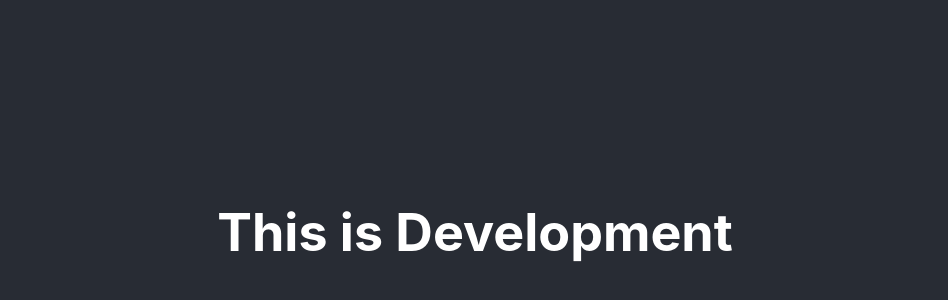
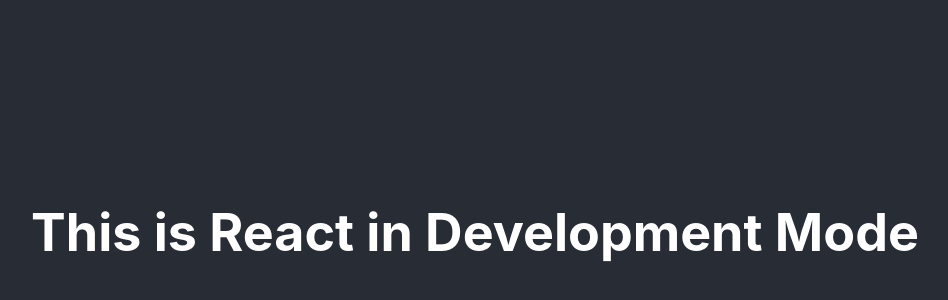
Before and after one commit to bchurlinov/heroku-test, a React (Create React App) app: page / in a window 1280 px wide. Shown: the part 168-468 px from the top of the page, without its empty margins (165-1113 px from the left). Built offline with nearby package versions, Linux system fonts and the light colour scheme.

Commit message:
Changes done to development branch

```diff
--- a/src/App.tsx
+++ b/src/App.tsx
@@ -5,7 +5,7 @@
   <div className="App">
     <header className="App-header">
       <h1>
-        This is Development
+        This is React in Development Mode
       </h1>
     </header>
   </div>
```
Also changed, not shown: .eslintrc.json.
